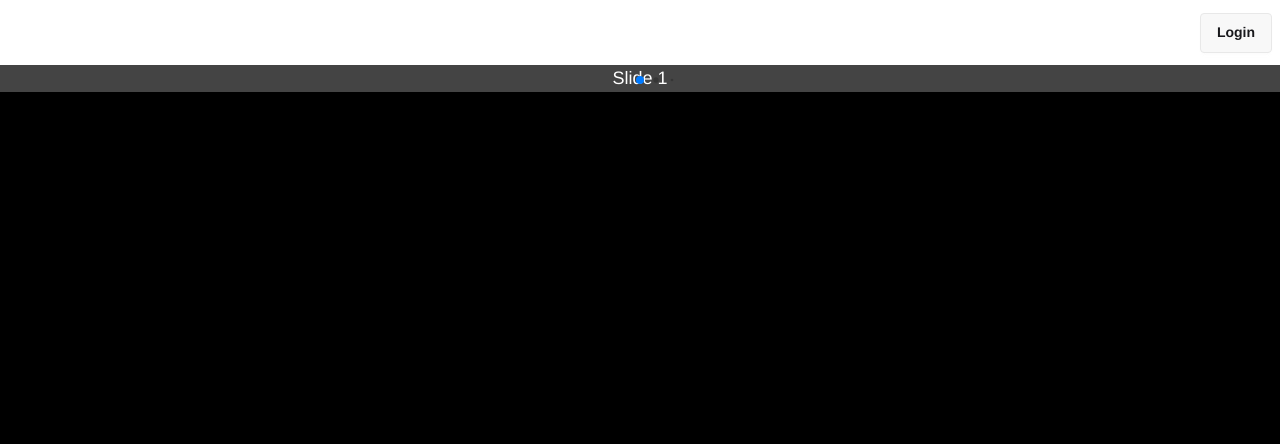
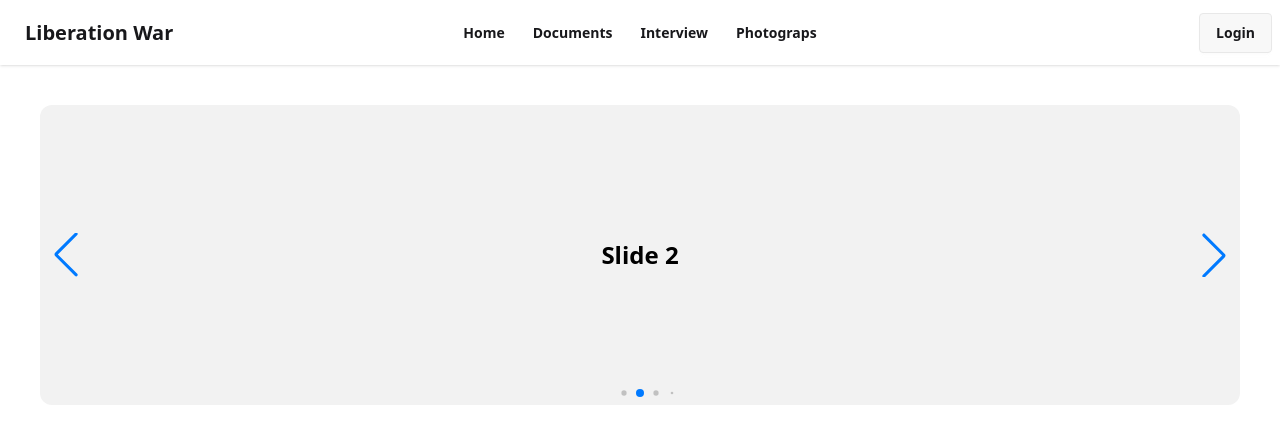
Before and after one commit to jonayethossen/Bangladesh_History, a React (Vite) app: page / in a window 1280 px wide. Shown: the top 444 px of the page. Built offline with nearby package versions, Linux system fonts and the light colour scheme.

Commit message:
slider not work

```diff
--- a/src/components/Slider.jsx
+++ b/src/components/Slider.jsx
@@ -1,36 +1,32 @@
-import React, { useRef, useState } from "react";
-// Import Swiper React components
+import React from "react";
 import { Swiper, SwiperSlide } from "swiper/react";
 
-// Import Swiper styles
 import "swiper/css";
 import "swiper/css/pagination";
+import "swiper/css/navigation";
+
+import { Pagination, Navigation, Autoplay } from "swiper/modules";
 
 import "./styles.css";
 
-// import required modules
-import { Pagination } from "swiper/modules";
 const Slider = () => {
   return (
-    <>
-      <Swiper
-        pagination={{
-          dynamicBullets: true,
-        }}
-        modules={[Pagination]}
-        className="mySwiper"
-      >
-        <SwiperSlide>Slide 1</SwiperSlide>
-        <SwiperSlide>Slide 2</SwiperSlide>
-        <SwiperSlide>Slide 3</SwiperSlide>
-        <SwiperSlide>Slide 4</SwiperSlide>
-        <SwiperSlide>Slide 5</SwiperSlide>
-        <SwiperSlide>Slide 6</SwiperSlide>
-        <SwiperSlide>Slide 7</SwiperSlide>
-        <SwiperSlide>Slide 8</SwiperSlide>
-        <SwiperSlide>Slide 9</SwiperSlide>
-      </Swiper>
-    </>
+    <Swiper
+      modules={[Pagination, Navigation, Autoplay]}
+      pagination={{ dynamicBullets: true }}
+      navigation
+      autoplay={{
+        delay: 3000,
+        disableOnInteraction: false,
+      }}
+      spaceBetween={20}
+      slidesPerView={1}
+      className="mySwiper"
+    >
+      {Array.from({ length: 9 }).map((_, index) => (
+        <SwiperSlide key={index}>Slide {index + 1}</SwiperSlide>
+      ))}
+    </Swiper>
   );
 };
 
--- a/src/components/styles.css
+++ b/src/components/styles.css
@@ -1,40 +1,30 @@
-#app {
-  height: 100%;
-}
-html,
-body {
-  position: relative;
-  height: 100%;
+/* Container */
+.mySwiper {
+  width: 100%;
+  max-width: 1200px;
+  height: 300px;
+  margin: 40px auto;
 }
 
-body {
-  background: #000;
-  font-family: Helvetica Neue, Helvetica, Arial, sans-serif;
-  font-size: 14px;
-  color: #fff;
-  margin: 0;
-  padding: 0;
+/* Slides */
+.swiper-slide {
+  background: #f2f2f2;
+  color: #000;
+  font-size: 24px;
+  font-weight: bold;
+
+  display: flex;
+  align-items: center;
+  justify-content: center;
+
+  border-radius: 12px;
 }
 
-.swiper {
-  width: 100%;
-  height: 100%;
+/* Pagination bullets */
+.swiper-pagination-bullet {
+  background: #000;
 }
 
-.swiper-slide {
-  text-align: center;
-  font-size: 18px;
-  background: #444;
-
-  /* Center slide text vertically */
-  display: flex;
-  justify-content: center;
-  align-items: center;
+.swiper-pagination-bullet-active {
+  background: #007aff;
 }
-
-.swiper-slide img {
-  display: block;
-  width: 100%;
-  height: 100%;
-  object-fit: cover;
-}
```
